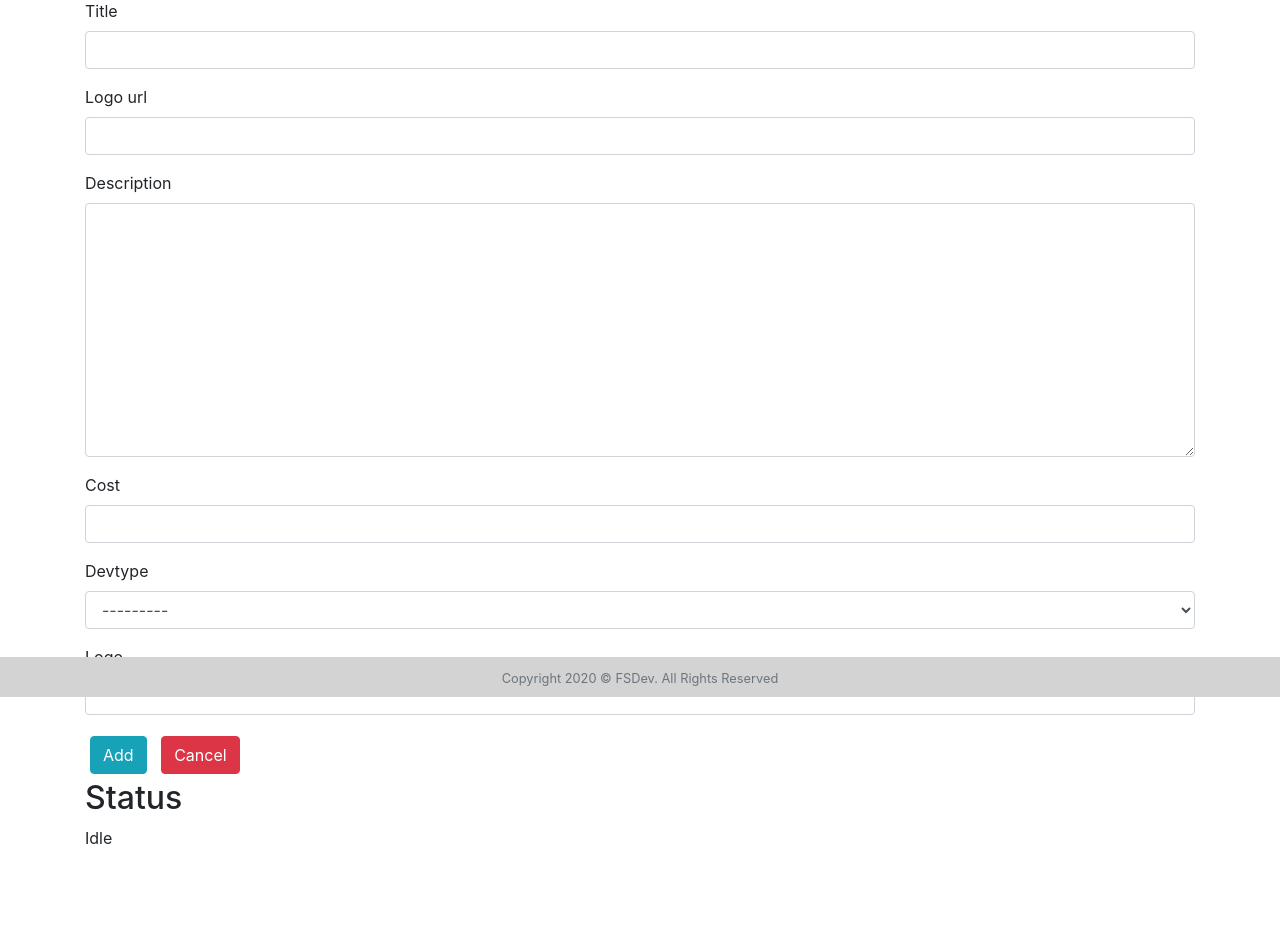
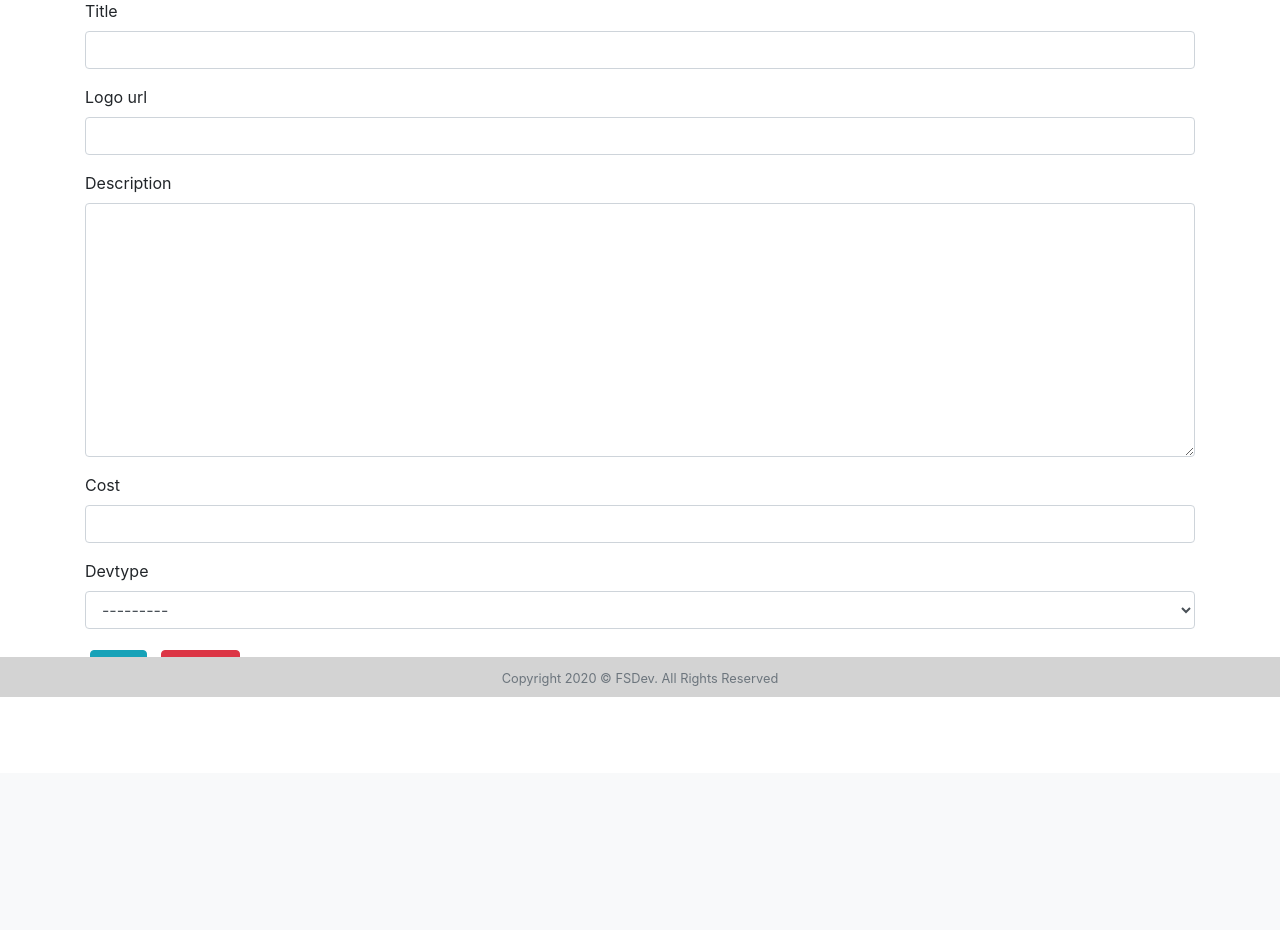
Before and after one commit to zuanming/fourthrepo, a Django app: page /courses/create/ in a window 1280 px wide. Shown: the part 103-1033 px from the top of the page. After the commit the page ends 800 px from the top, so only its background shows below. Run offline with Django 3.2, Linux system fonts and the light colour scheme; a user stored in the database is signed in; data comes from the database, SQL or seed files in the repository; both versions use the stored data as it was before the commit; some libraries are stand-ins or nearby versions.

Commit message:
commented out cloudinary, postponed for future implementation

```diff
--- a/courses/forms.py
+++ b/courses/forms.py
@@ -1,13 +1,13 @@
 from django import forms
 from.models import Course, Tutor
-from cloudinary.forms import CloudinaryJsFileField
+# from cloudinary.forms import CloudinaryJsFileField
 
 
 class CourseForm(forms.ModelForm):
     class Meta:
         model = Course
         fields = ('title', 'logo_url', 'description', 'cost', 'devtype')
-    logo = CloudinaryJsFileField()
+    # logo = CloudinaryJsFileField()
 
 
 class TutorForm(forms.ModelForm):
--- a/courses/models.py
+++ b/courses/models.py
@@ -1,5 +1,5 @@
 from django.db import models
-from cloudinary.models import CloudinaryField
+# from cloudinary.models import CloudinaryField
 
 class Course(models.Model):
     title = models.CharField(blank=False, max_length=255)
@@ -7,7 +7,7 @@ class Course(models.Model):
     description = models.TextField(blank=False)
     cost = models.DecimalField(max_digits=10, decimal_places=2, blank=False)
     devtype = models.ForeignKey('Devtype', on_delete=models.CASCADE)
-    logo = CloudinaryField()
+    # logo = CloudinaryField()
     def __str__(self):
         return self.title
 
--- a/courses/templates/courses/create_course.template.html
+++ b/courses/templates/courses/create_course.template.html
@@ -1,6 +1,6 @@
 {% extends 'base.template.html' %}
 {% load crispy_forms_tags %}
-{% load cloudinary %}
+<!-- {% load cloudinary %} -->
 {% load static %}
 
 {% block content %}
@@ -12,23 +12,22 @@
         <input type = 'submit' class = "btn btn-info" value = 'Add'/>
         <a href="{% url 'view_courses' %}" class = "btn btn-danger">Cancel</a>
     </form>
-
 </div>
 
-<div class="status">
+<!-- <div class="status">
     <h2>Status</h2>
     <span class="status_value">Idle</span>
 </div>
 
 <div class="uploaded_info_holder">
 
-</div>
+</div> -->
 {% endblock%}
 
 {% block js %}
-{% cloudinary_includes %}
-{% cloudinary_js_config %}
-<script>
+<!-- {% cloudinary_includes %}
+{% cloudinary_js_config %} -->
+<!-- <script>
   function prettydump(obj) {
     ret = ""
     $.each(obj, function(key, value) {
@@ -48,7 +47,7 @@
       },
     })
     .on('cloudinarydone', function (e, data) {
-        $('.status_value').text('Updating backend...');
+        $('.status_value').text('Uploaded.');
         var info = $('<div class="uploaded_info"/>');
         $(info).append($('<div class="data"/>').append(prettydump(data.result)));
         $(info).append($('<div class="image"/>').append(
@@ -57,8 +56,8 @@
            })
         ));
         $('.uploaded_info_holder').append(info);
-        // $('#form  input[type="file"]').parent().parent().remove();
+        $('#form  input[type="file"]').parent().parent().remove();
     });
   });
-</script>
+</script> -->
 {% endblock %}
--- a/courses/views.py
+++ b/courses/views.py
@@ -60,6 +60,7 @@ def update_course(request, course_id):
     if not request.user.groups.filter(name="Administrators").exists():
         return redirect(reverse(unauthorised))
     course_being_updated = get_object_or_404(Course, pk=course_id)
+
     if request.method == "POST":
         update_course_form = CourseForm(request.POST, instance=course_being_updated)
         if update_course_form.is_valid():
```
Also changed, not shown: ProgrammingCourseProject/settings.py (+5 -5 lines), courses/templates/courses/update_course.template.html (+52 -1 lines), courses/migrations/0027_remove_course_logo.py (added), db.sqlite3.
